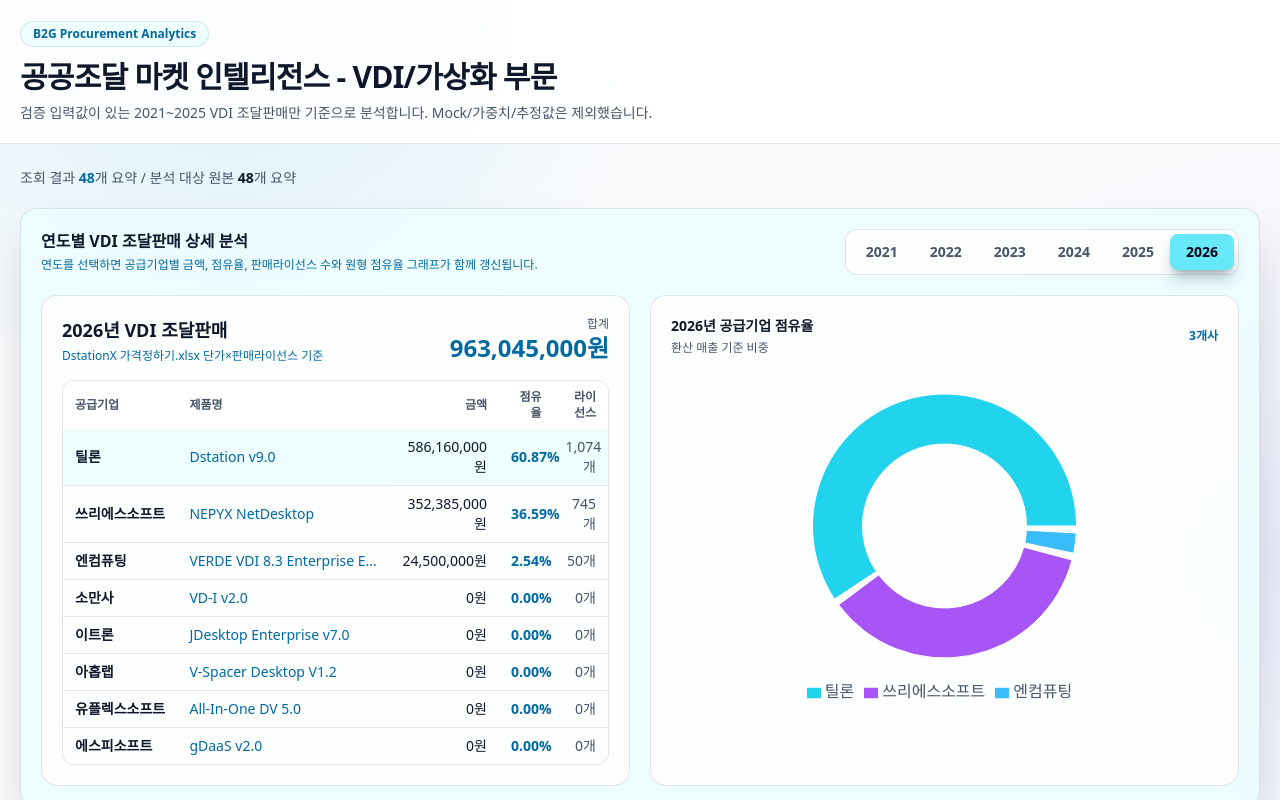
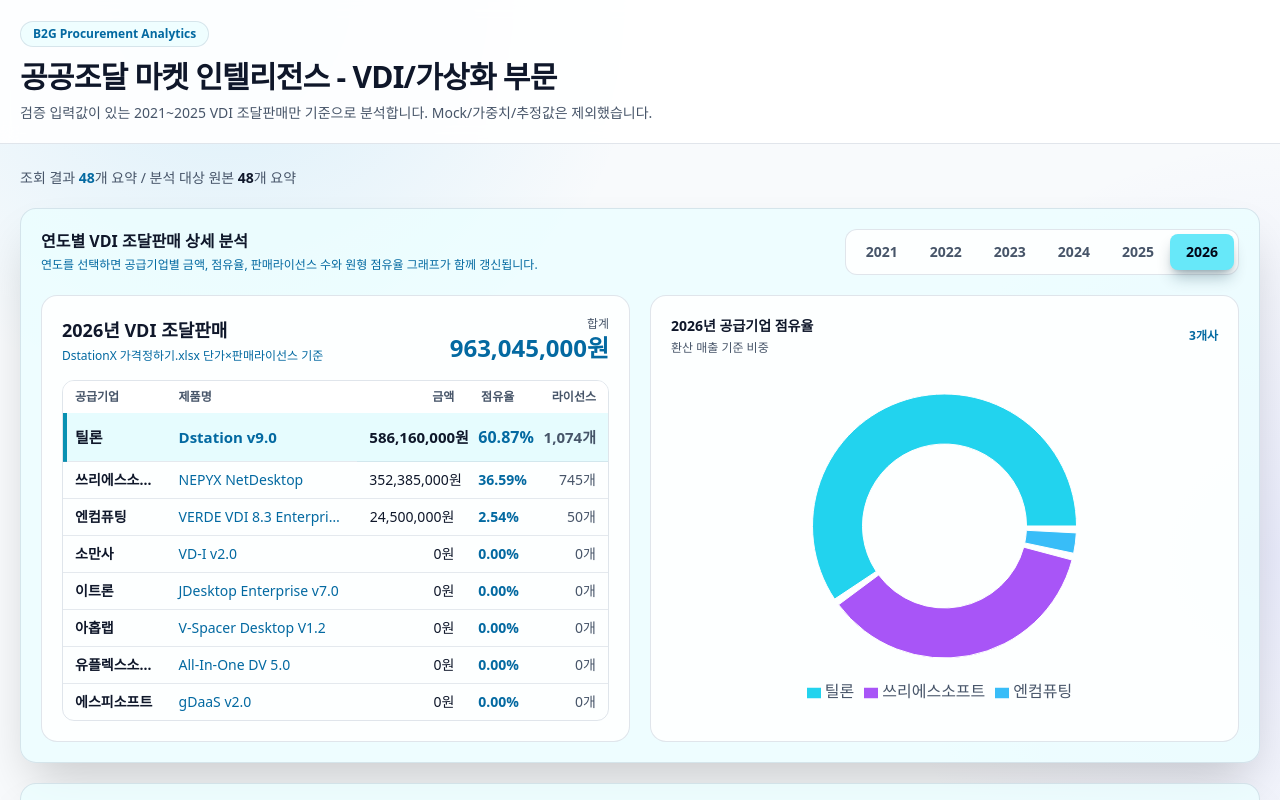
Before and after one commit to kwon007009-stack/jiwon13, a React (Vite) app: page / in a window 1280 px wide. Shown: the top 800 px of the page. Built offline with nearby package versions, Linux system fonts and the light colour scheme.

Commit message:
Emphasize Tilon row in annual table

```diff
--- a/src/App.jsx
+++ b/src/App.jsx
@@ -433,11 +433,11 @@
               <div className="overflow-hidden rounded-xl border border-white/10">
                 <table className="w-full table-fixed border-collapse text-sm">
                   <colgroup>
-                    <col className="w-[21%]" />
-                    <col className="w-[39%]" />
+                    <col className="w-[19%]" />
+                    <col className="w-[35%]" />
                     <col className="w-[20%]" />
-                    <col className="w-[10%]" />
-                    <col className="w-[10%]" />
+                    <col className="w-[11%]" />
+                    <col className="w-[15%]" />
                   </colgroup>
                   <thead className="bg-slate-950/70 text-xs text-slate-400">
                     <tr>
@@ -445,19 +445,25 @@
                       <th className="px-3 py-2 text-left">제품명</th>
                       <th className="px-3 py-2 text-right">금액</th>
                       <th className="px-3 py-2 text-right">점유율</th>
-                      <th className="px-3 py-2 text-right">라이선스</th>
+                      <th className="whitespace-nowrap px-3 py-2 text-right">라이선스</th>
                     </tr>
                   </thead>
                   <tbody className="divide-y divide-white/10">
-                    {selectedAnnualSummary?.companies?.map(company => (
-                      <tr key={`${selectedAnnualSummary.year}-${company.supplierName}`} className={company.supplierName === "틸론" ? "bg-cyan-300/10" : ""}>
-                        <td className="truncate px-3 py-2 font-bold text-white">{company.supplierName}</td>
-                        <td className="truncate px-3 py-2 text-cyan-100">{company.productName}</td>
-                        <td className="px-3 py-2 text-right text-slate-200">{company.amount.toLocaleString("ko-KR")}원</td>
-                        <td className="px-3 py-2 text-right font-bold text-cyan-200">{company.share.toFixed(2)}%</td>
-                        <td className="px-3 py-2 text-right text-slate-300">{formatCount(company.count)}개</td>
+                    {selectedAnnualSummary?.companies?.map(company => {
+                      const isTilon = company.supplierName === "틸론";
+                      return (
+                      <tr
+                        key={`${selectedAnnualSummary.year}-${company.supplierName}`}
+                        className={isTilon ? "bg-cyan-300/15 text-[15px] shadow-[inset_4px_0_0_#0891b2]" : ""}
+                      >
+                        <td className={`truncate px-3 ${isTilon ? "py-3 font-black" : "py-2 font-bold"} text-white`}>{company.supplierName}</td>
+                        <td className={`truncate px-3 ${isTilon ? "py-3 font-bold" : "py-2"} text-cyan-100`}>{company.productName}</td>
+                        <td className={`whitespace-nowrap px-3 ${isTilon ? "py-3 font-black" : "py-2"} text-right text-slate-200`}>{company.amount.toLocaleString("ko-KR")}원</td>
+                        <td className={`whitespace-nowrap px-3 ${isTilon ? "py-3 text-base" : "py-2"} text-right font-bold text-cyan-200`}>{company.share.toFixed(2)}%</td>
+                        <td className={`whitespace-nowrap px-3 ${isTilon ? "py-3 font-black" : "py-2"} text-right text-slate-300`}>{formatCount(company.count)}개</td>
                       </tr>
-                    ))}
+                      );
+                    })}
                   </tbody>
                 </table>
               </div>
```
